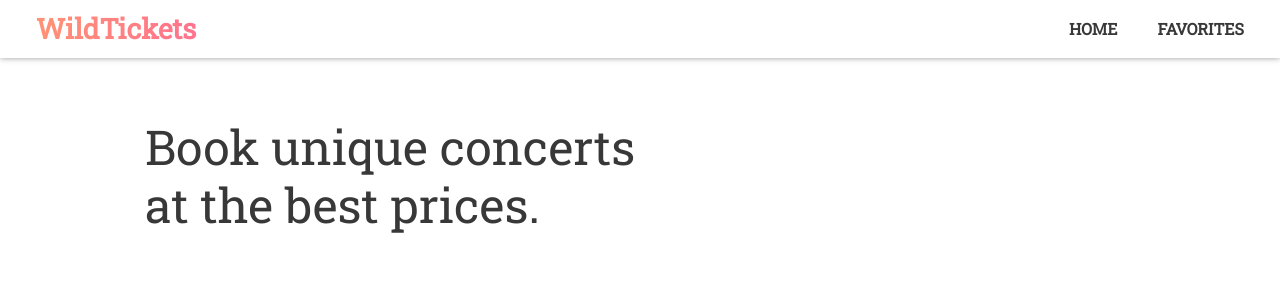
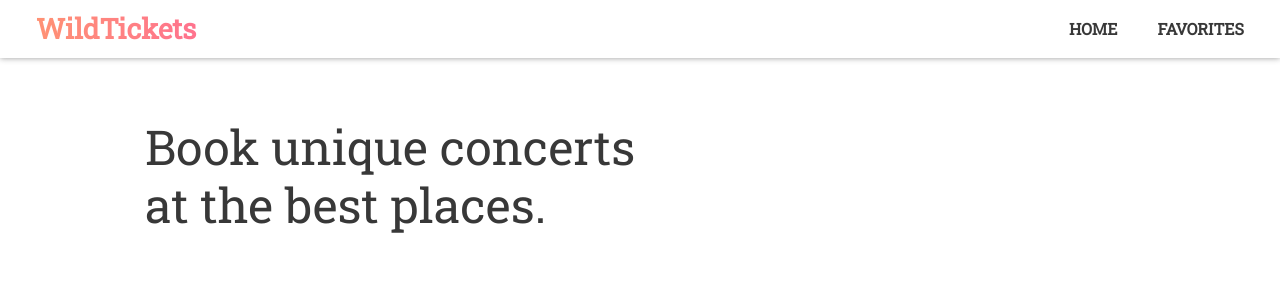
Before and after one commit to RCASTIEN/projet-concert-MEL, a React (Create React App) app in the folder wildtickets/: page / in a window 1280 px wide. Shown: the top 283 px of the page. Built offline with nearby package versions, Linux system fonts and the light colour scheme; no server answers.

Commit message:
Rectyfying title.

```diff
--- a/wildtickets/src/App.js
+++ b/wildtickets/src/App.js
@@ -39,7 +39,7 @@ class App extends Component {
       <Fragment>
         <Header />
         <Container>
-          <h1 className="main-title">Book unique concerts at the best prices.</h1>
+          <h1 className="main-title">Book unique concerts at the best places.</h1>
           <Form className="search-bar-form">
             <Col>
               <Row className="cardIntro">
```
